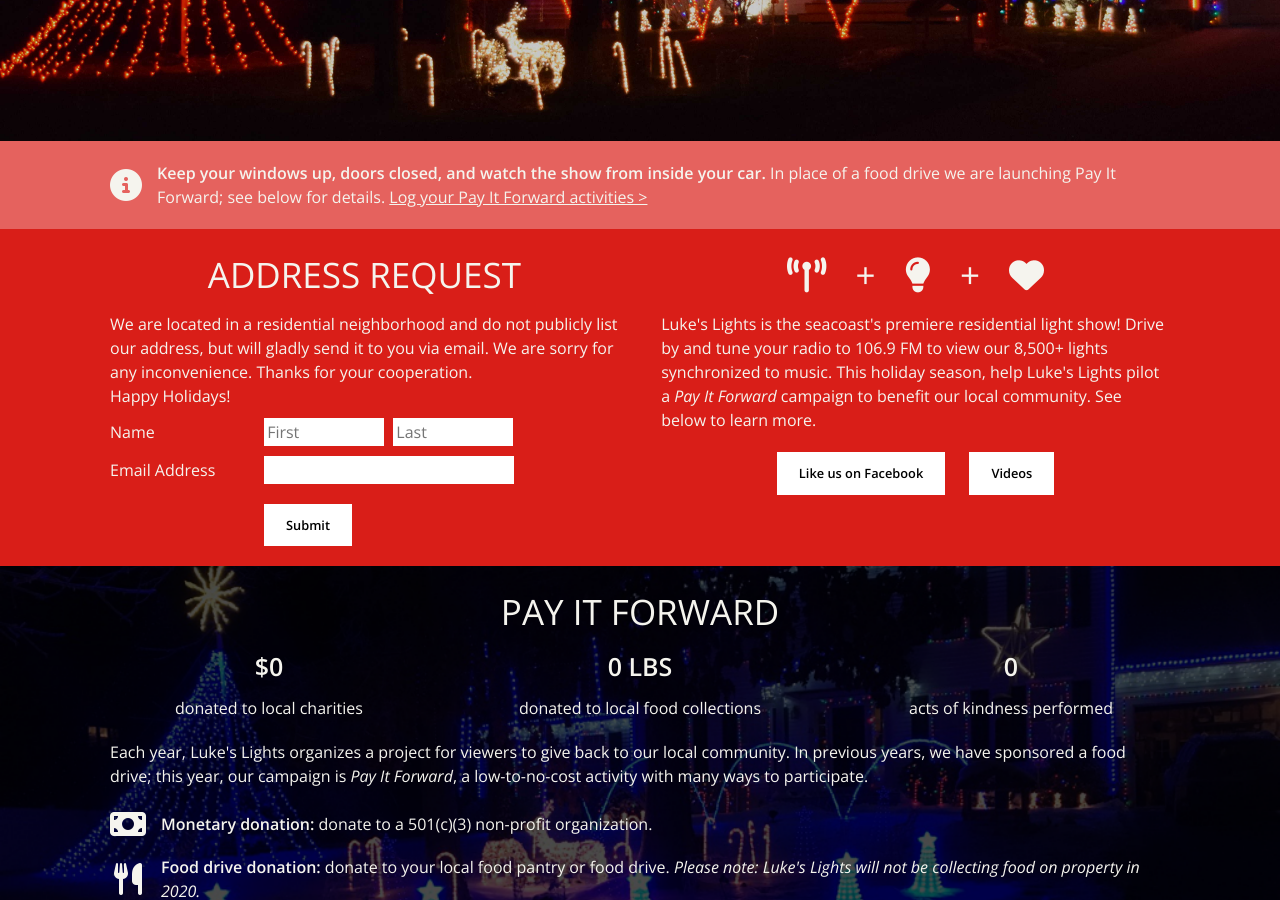
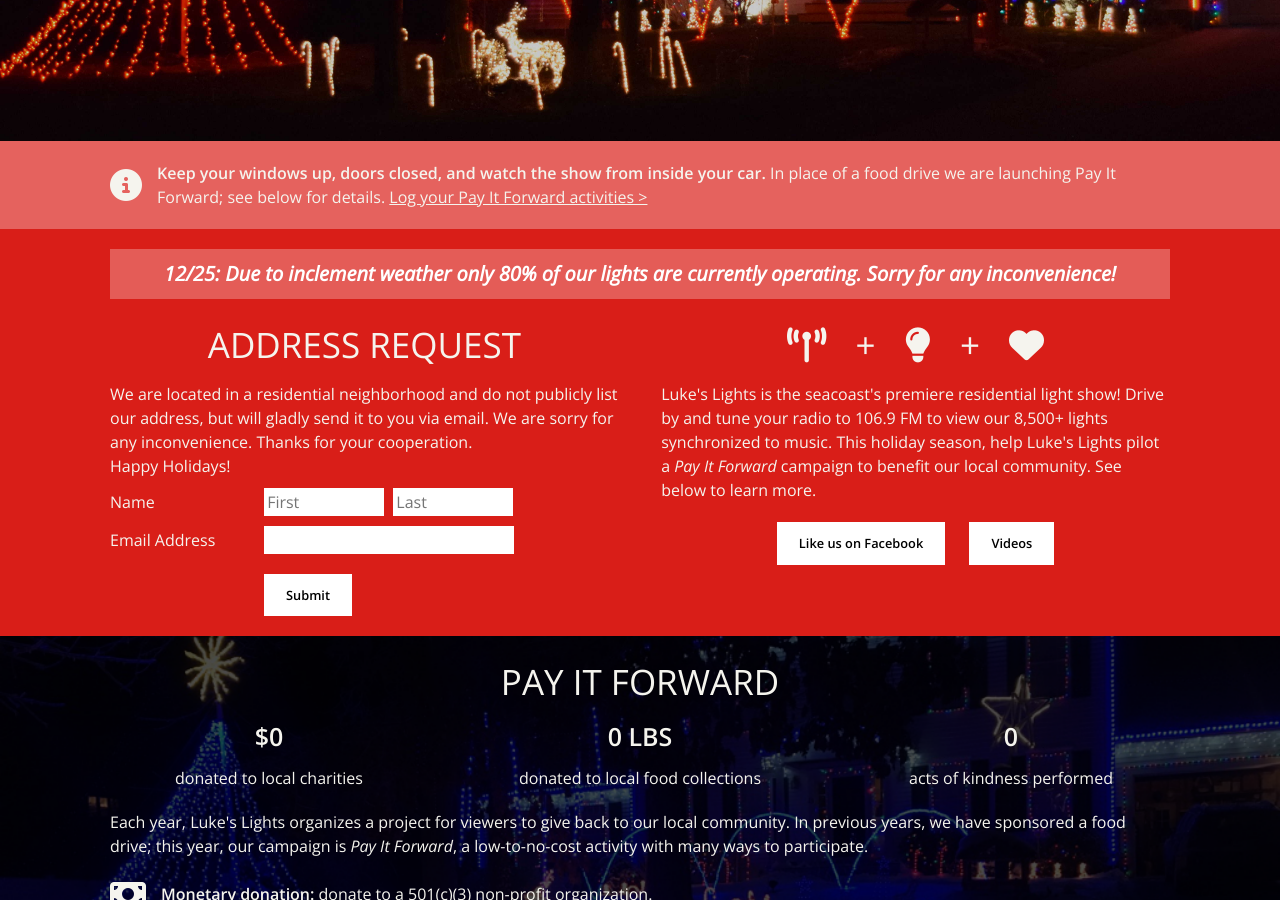
Before and after one commit to ldobson98/lukeslights, a Jekyll site: the page built from index.html, in a window 1280 px wide and 900 px high, scrolled down 359 px. Built offline with Jekyll 4.4.1, drawn with Linux system fonts in a browser that asks for light colours; nearby versions of some CDN libraries.

Commit message:
inclement weather

```diff
--- a/index.html
+++ b/index.html
@@ -18,7 +18,7 @@
     </div>
   </a>
   <div class="wrap">
-   <!--  <h4 class="warning" role="notice"><b>12/5: Because of the inclement weather only 50% of our lights are currently operating.  Sorry for any inconvenience!</b></h4> -->
+    <h4 class="warning" role="notice"><b>12/25: Due to inclement weather only 80% of our lights are currently operating.  Sorry for any inconvenience!</b></h4>
     <div class="right col1of2 last-col">
       <div class="iconrow">
         <i class="fas fa-broadcast-tower" title="Radio Tower"></i>
```
